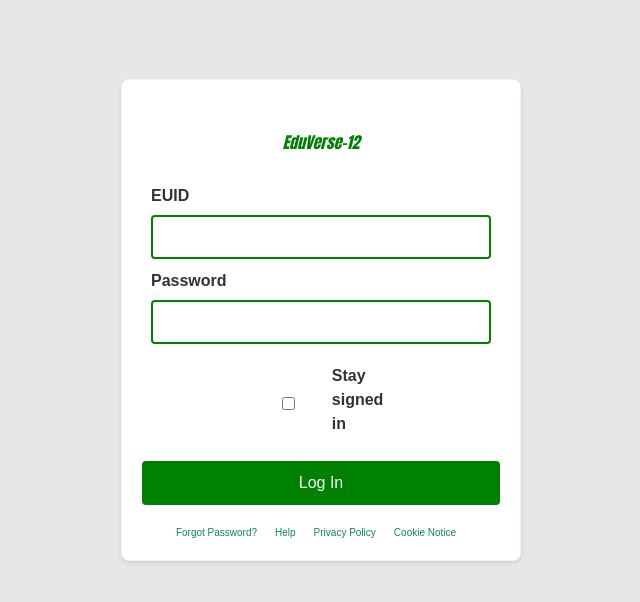
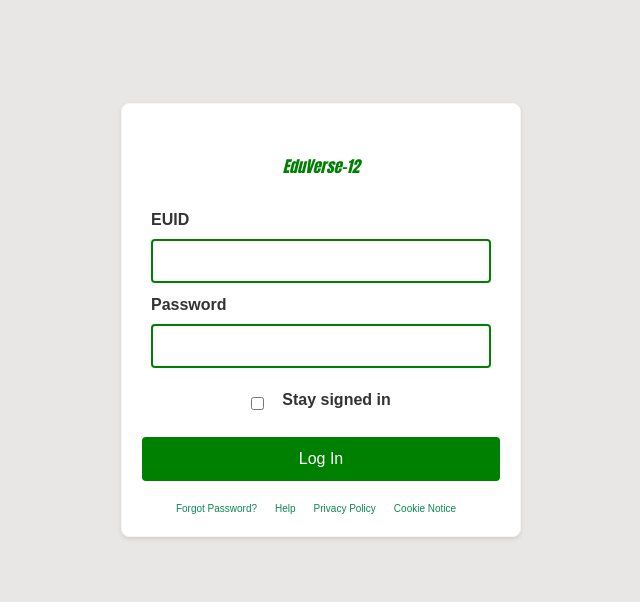
Before and after one commit to The-Twelfth-Force/EduVerse-12, a Next.js app in the folder frontend/: page / in a window 1280 px wide. Shown: the top 602 px of the page, without its empty margins (319-959 px from the left). Built offline with nearby package versions, Linux system fonts and the light colour scheme.

Commit message:
Login Form completed

```diff
--- a/frontend/src/components/SignInForm.module.css
+++ b/frontend/src/components/SignInForm.module.css
@@ -52,7 +52,7 @@
     margin-top: 2px;
     border: 2px solid green;
     border-radius: 4px;
-    align-items: start;
+    align-items: center;
   }
 
   .input:focus, .checkbox:focus {
@@ -62,13 +62,14 @@
 
   .checkboxGroup {
     display: flex; /* Using flexbox for better alignment control */
-    align-items: center; /* Vertically centers the checkbox with the label */
-    justify-content: start; /* Aligns the checkbox and label at the start of the container */
+    align-items: flex-start; /* Vertically centers the checkbox with the label */
+    justify-content: flex-start; /* Aligns the checkbox and label at the start of the container */
     margin-top: 10px;
   }
 
   .checkbox {
-    margin-right: 10px; /* Keeps some space between the checkbox and the label */
+    margin-right: 10px;
+    align-self: center; /* Keeps some space between the checkbox and the label */
   }
 
 
--- a/frontend/src/components/SignInForm.tsx
+++ b/frontend/src/components/SignInForm.tsx
@@ -40,7 +40,7 @@ const SignInForm = () => {
             required
           />
         </div>
-        <div className={styles.checkboxGroup}>
+        <div className={styles.checkboxGroup} style={{ display: 'flex', alignItems: 'center' }}>
           <input
             id="staySignedIn"
             type="checkbox"
@@ -48,7 +48,7 @@ const SignInForm = () => {
             onChange={(e) => setStaySignedIn(e.target.checked)}
             className={styles.checkbox}
           />
-          <label htmlFor="staySignedIn" className={styles.checkboxLabel}>Stay signed in</label>
+          <label htmlFor="staySignedIn" className={styles.checkboxLabel} style={{ marginLeft: '8px', whiteSpace: 'nowrap' }}>Stay signed in</label>
         </div>
         <button type="submit" className={styles.button}>Log In</button>
       </form>
```
